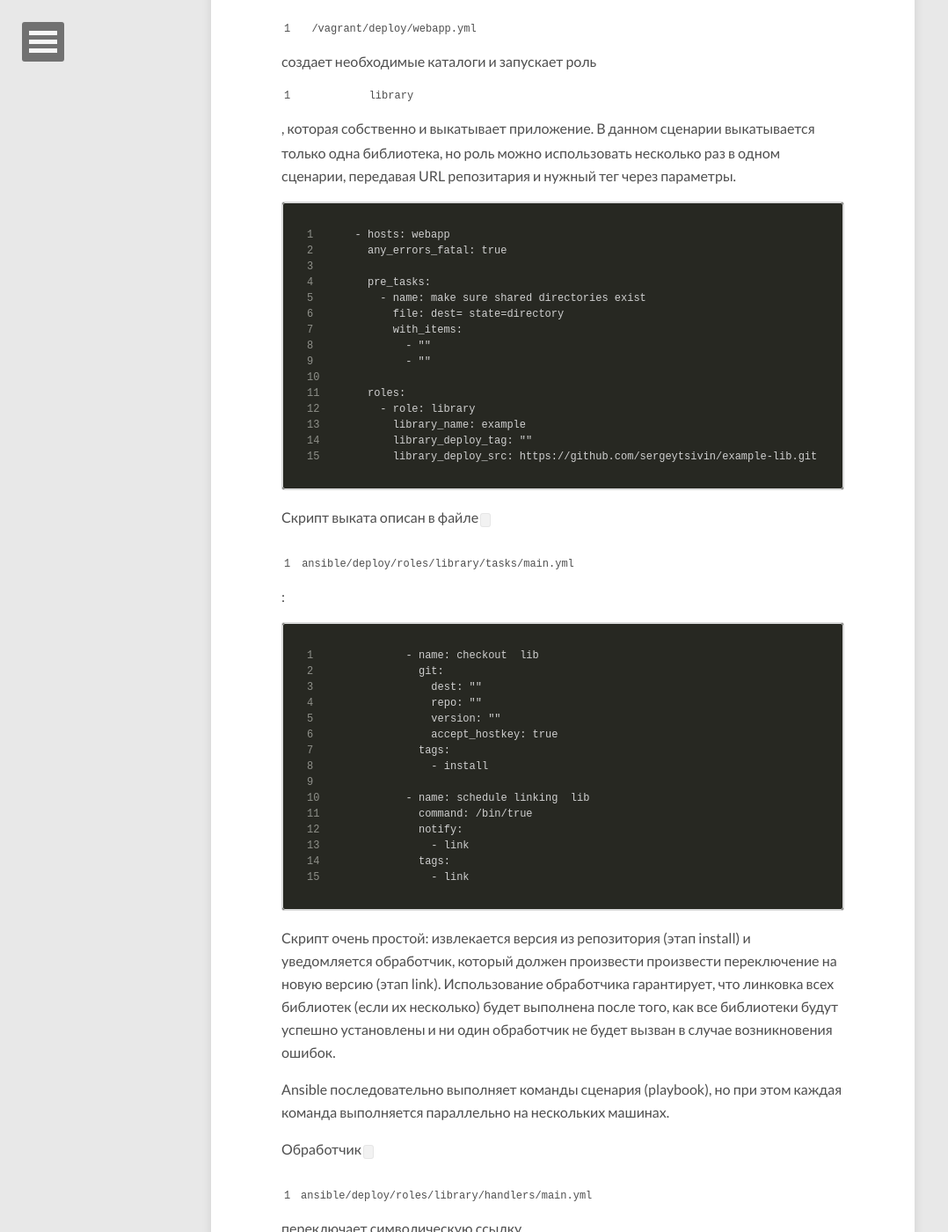
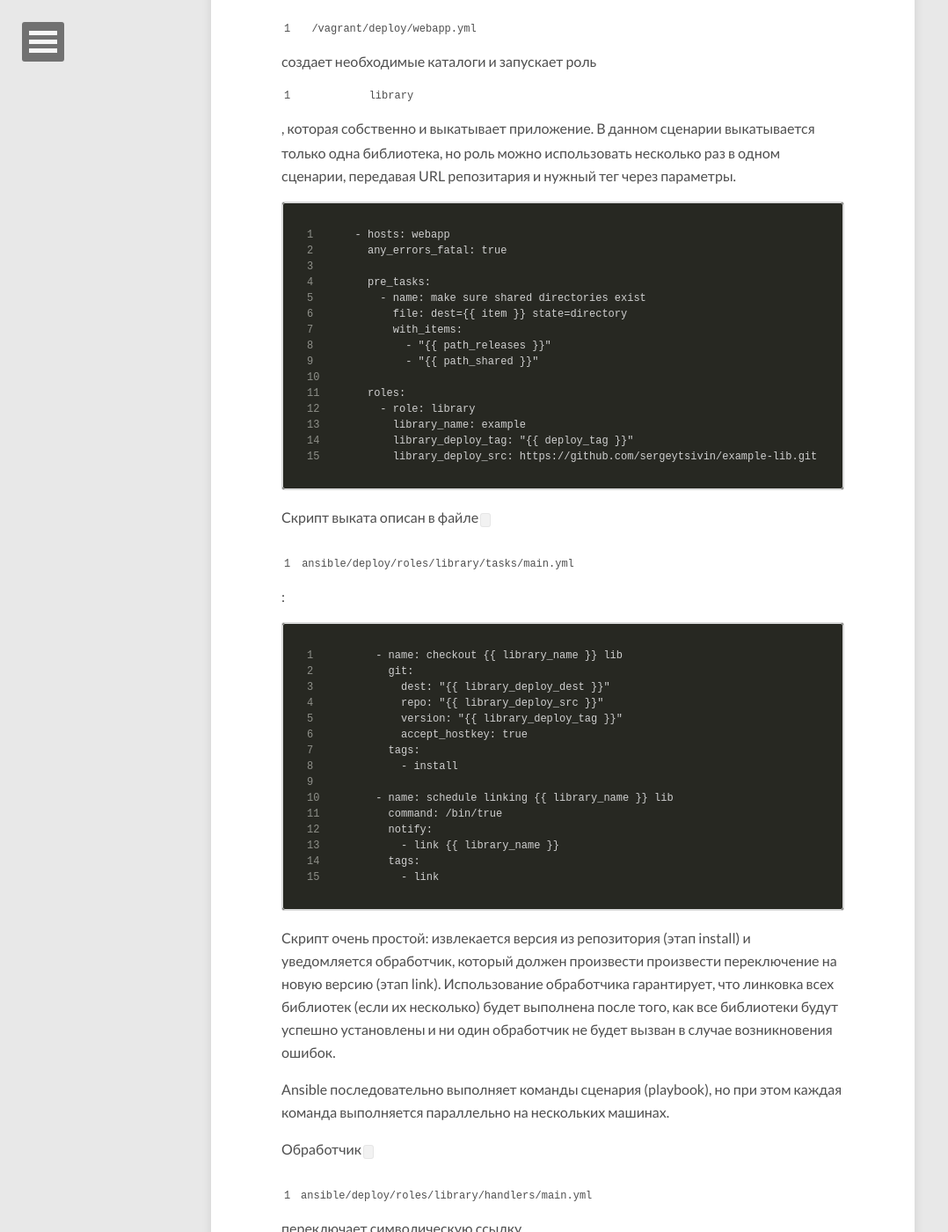
Before and after one commit to sergeytsivin/sergeytsivin.github.io, a Jekyll site: the page built from _posts/2016-09-11-ansible-deploy-app.markdown, in a window 1280 px wide and 1400 px high, scrolled down 2596 px. Shown: the whole window at 88% size, without its empty margins (0-1078 px from the left). Built offline with Jekyll 4.4.1, drawn with Linux system fonts in a browser that asks for light colours; nearby versions of some CDN libraries; some of the changed text lies outside the part shown.

Commit message:
fix liquid tags

`````diff
--- a/_posts/2016-09-11-ansible-deploy-app.markdown
+++ b/_posts/2016-09-11-ansible-deploy-app.markdown
@@ -88,6 +88,7 @@ ansible-playbook -i develop deploy/webapp.yml -e deploy_tag=v1.0.1
 которая собственно и выкатывает приложение. В данном сценарии выкатывается только одна библиотека,
 но роль можно использовать несколько раз в одном сценарии, передавая URL репозитария и нужный тег через параметры.
 
+{% raw %}
 ```
 - hosts: webapp
   any_errors_fatal: true
@@ -105,9 +106,11 @@ ansible-playbook -i develop deploy/webapp.yml -e deploy_tag=v1.0.1
       library_deploy_tag: "{{ deploy_tag }}"
       library_deploy_src: https://github.com/sergeytsivin/example-lib.git
 ```
+{% endraw %}
 
 Скрипт выката описан в файле ``ansible/deploy/roles/library/tasks/main.yml``:
 
+{% raw %}
 ```
 - name: checkout {{ library_name }} lib
   git:
@@ -125,6 +128,7 @@ ansible-playbook -i develop deploy/webapp.yml -e deploy_tag=v1.0.1
   tags:
     - link
 ```
+{% endraw %}
 
 Скрипт очень простой: извлекается версия из репозитория (этап install) и уведомляется обработчик, который
 должен произвести произвести переключение на новую версию (этап link). Использование обработчика гарантирует,
@@ -136,7 +140,7 @@ Ansible последовательно выполняет команды сце
 
 Обработчик ``ansible/deploy/roles/library/handlers/main.yml`` переключает символическую ссылку ``current``:
 
-
+{% raw %}
 ````
 - name: link {{ library_name }}
   file: src={{ item.src }} dest={{ item.dest }} state=link
@@ -144,6 +148,7 @@ Ansible последовательно выполняет команды сце
     - src: "{{ library_deploy_dest }}"
       dest: "{{ library_deploy_current }}"
 ````
+{% endraw %}
 
 Благоларя тегам можно запускать этапы выката по отдельности, например для выполнения только этапа установки:
 
`````
Also changed, not shown: other parts of _posts/2016-09-11-ansible-deploy-app.markdown (+2 -2 lines).
